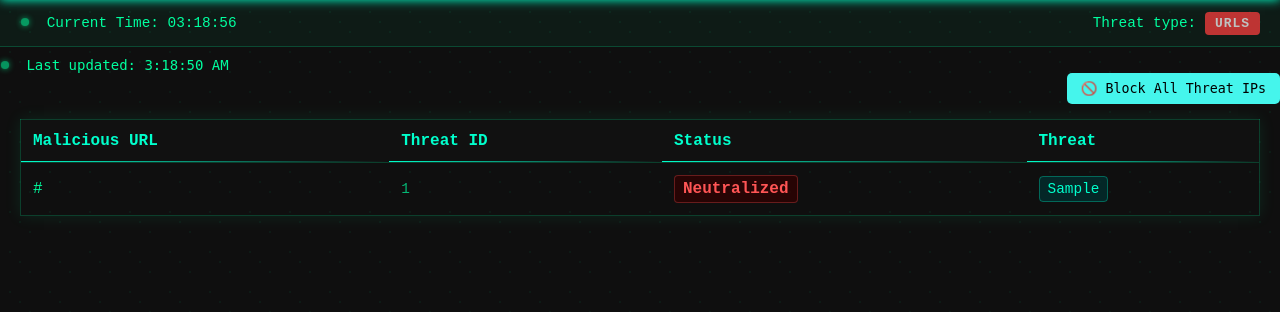
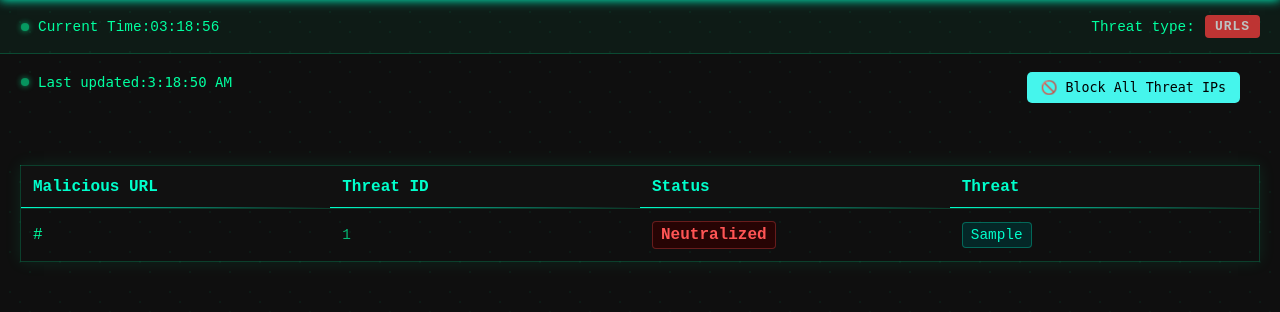
Before and after one commit to KowshikT/threat-intel-dashboard, a Flask app: page / in a window 1280 px wide. Shown: the part 78-390 px from the top of the page. Run offline with Flask 3, Linux system fonts and the light colour scheme; tables that the repository leaves empty hold one stand-in row (values such as "Sample post").

Commit message:
block button alignment

```diff
--- a/block_urls.py
+++ b/block_urls.py
@@ -12,7 +12,7 @@ def fetch_urls():
         database="threat_dashboard"
     )
     cursor = conn.cursor()
-    cursor.execute("SELECT url FROM phishing_urls ORDER BY id DESC ")
+    cursor.execute("SELECT url FROM phishing_urls ORDER BY id DESC LIMIT 50 ")
     rows = cursor.fetchall()
     cursor.close()
     conn.close()
--- a/templates/index.html
+++ b/templates/index.html
@@ -45,6 +45,7 @@ header {
     background-color: rgba(0, 255, 159, 0.05);
     border-bottom: 1px solid rgba(0, 255, 159, 0.2);
     font-size: 0.9em;
+    align-items: center;
 }
 
 .threat-level {
@@ -67,6 +68,8 @@ header {
 
 .dashboard {
     padding: 20px;
+    max-width: 100%;
+    overflow-x: auto;
 }
 
 .status-indicator {
@@ -78,6 +81,7 @@ header {
     margin-right: 8px;
     box-shadow: 0 0 8px #00ff9f;
     animation: pulse 2s infinite;
+    vertical-align: middle;
 }
 
 table {
@@ -86,12 +90,14 @@ table {
     margin-top: 20px;
     box-shadow: 0 0 15px rgba(0, 255, 159, 0.1);
     border: 1px solid rgba(0, 255, 159, 0.2);
+    table-layout: fixed;
 }
 
 th, td {
     padding: 12px;
     text-align: left;
     border-bottom: 1px solid rgba(0, 255, 159, 0.2);
+    vertical-align: middle;
 }
 
 th {
@@ -124,11 +130,13 @@ tr:hover {
     overflow: hidden;
     text-overflow: ellipsis;
     white-space: nowrap;
+    width: 40%;
 }
 
 .phish-id {
     color: rgba(0, 255, 159, 0.7);
     font-size: 0.9em;
+    width: 20%;
 }
 
 .status {
@@ -160,10 +168,61 @@ tr:hover {
     border-radius: 4px;
     font-size: 0.9em;
     border: 1px solid rgba(0, 255, 204, 0.3);
+    display: inline-block;
+    text-align: center;
 }
 
 .fade-in {
     animation: fadeIn 0.5s ease-in;
+}
+
+.current_time {
+    display: flex;
+    align-items: center;
+}
+
+.threat-type {
+    display: flex;
+    align-items: center;
+    gap: 10px;
+}
+
+.timestamp-bar {
+    color: #00ff9f;
+    font-family: monospace;
+    margin: 20px 0;
+    text-align: left;
+    font-size: 14px;
+    display: flex;
+    align-items: center;
+}
+
+.control-wrapper {
+    display: flex;
+    justify-content: space-between;
+    align-items: center;
+    padding: 0 20px;
+    margin-bottom: 15px;
+}
+
+.btn-block {
+    background-color: #45f5ec;
+    color: black;
+    padding: 8px 14px;
+    border: none;
+    border-radius: 5px;
+    cursor: pointer;
+    font-family: monospace;
+    transition: background-color 0.3s;
+}
+
+.btn-block:hover {
+    background-color: #3cff22;
+}
+
+form {
+    margin: 10px 20px 0;
+    text-align: right;
 }
 
 @keyframes fadeIn {
@@ -196,41 +255,10 @@ tr:hover {
     100% { opacity: 1; }
 }
 
-.last-update {
-    display: flex;
-    align-items: center;
-    gap: 8px;
-}
-
 .typing-effect:after {
     content: '|';
     animation: typing 1.2s infinite;
 }
-
-.timestamp-bar {
-  color: #00ff9f;
-  font-family: monospace;
-  margin-top: 10px;
-  text-align: left;
-  font-size: 14px;
-}
-
-.btn-block {
-  background-color: #45f5ec;
-  color: black;
-  padding: 8px 14px;
-  border: none;
-  border-radius: 5px;
-  cursor: pointer;
-  font-family: monospace;
-  margin-bottom: 15px;
-  float: right; /* 👈 this moves it right */
-}
-
-.btn-block:hover {
-  background-color: #3cff22;
-}
-
 
 @keyframes typing {
     0%, 100% { opacity: 1; }
@@ -255,6 +283,7 @@ tr:hover {
     </div>
 </div>
 
+<div class="control-wrapper">
     <div id="last-updated" class="timestamp-bar">
         <div class="status-indicator"></div>
         Last updated: <span id="timestamp">--:--:--</span>
@@ -263,7 +292,7 @@ tr:hover {
     <form action="/block" method="post" onsubmit="return confirm('Are you sure you want to block these IPs?')">
         <button type="submit" class="btn-block">🚫 Block All Threat IPs</button>
     </form>
-
+</div>
 
 <div class="dashboard fade-in">
     <table>
```
Lines whose indentation alone changed are shown as unchanged.
